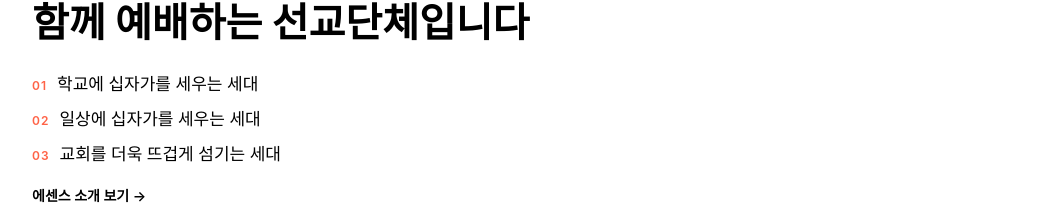
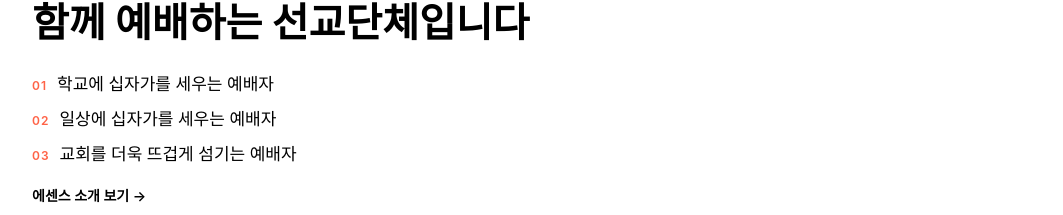
Before and after one commit to PangilProject/PublicOfEssence, a Next.js app: page / in a window 1280 px wide. Shown: the part 293-508 px from the top of the page, without its empty margins (108-1171 px from the left). Built offline with nearby package versions, Linux system fonts and the light colour scheme.

Commit message:
feat: reword site copy to center on 예배자 identity
홈페이지 비전 문구를 "세대"에서 "예배자"로 변경했습니다.
기본 설명문과 매니페스트 앱 이름에서 지역·세대 한정 표현을 걷어내고 예배자의 본질을 강조하도록 다듬었습니다.

```diff
--- a/app/_lib/site.ts
+++ b/app/_lib/site.ts
@@ -5,7 +5,7 @@ export const SITE_NAME = "ESSENCE";
 export const DEFAULT_TITLE = "ESSENCE(에센스)";
 // 네이버 서치어드바이저 권장: 설명문 80자 이내
 export const DEFAULT_DESCRIPTION =
-  "ESSENCE(에센스)는 예배자라는 본질을 지키며 함께 예배하는 시흥시 다음세대 선교단체입니다.";
+  "ESSENCE(에센스)는 예배자라는 본질을 지키며 함께 예배하는 선교단체입니다.";
 
 export const SOCIAL_LINKS = {
   facebook: "https://www.facebook.com/profile.php?id=100064473554394",
--- a/src/views/HomePage/HomePage.tsx
+++ b/src/views/HomePage/HomePage.tsx
@@ -25,15 +25,15 @@ function HomePage() {
           <VisionList>
             <VisionItem>
               <VisionNumber>01</VisionNumber>
-              학교에 십자가를 세우는 세대
+              학교에 십자가를 세우는 예배자
             </VisionItem>
             <VisionItem>
               <VisionNumber>02</VisionNumber>
-              일상에 십자가를 세우는 세대
+              일상에 십자가를 세우는 예배자
             </VisionItem>
             <VisionItem>
               <VisionNumber>03</VisionNumber>
-              교회를 더욱 뜨겁게 섬기는 세대
+              교회를 더욱 뜨겁게 섬기는 예배자
             </VisionItem>
           </VisionList>
           <MoreLink href="/about">에센스 소개 보기 →</MoreLink>
```
Also changed, not shown: public/manifest.json.
